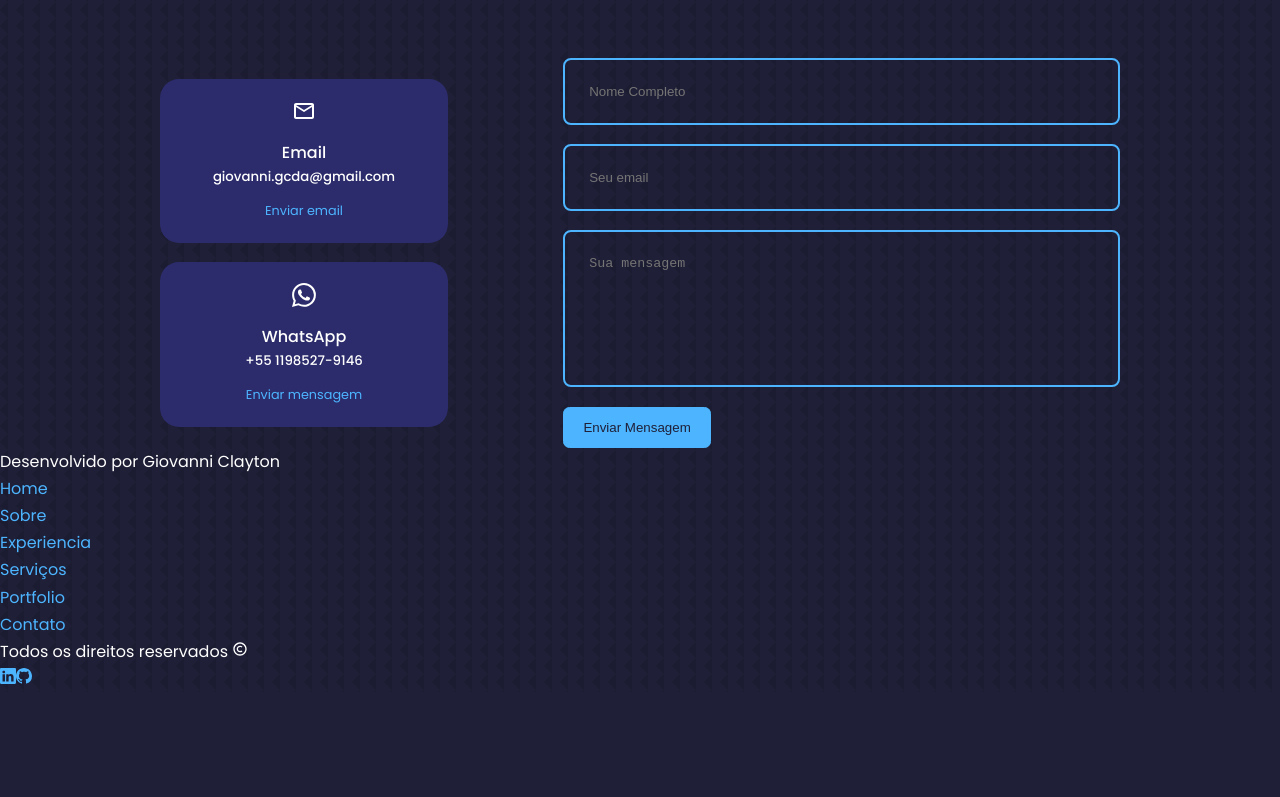
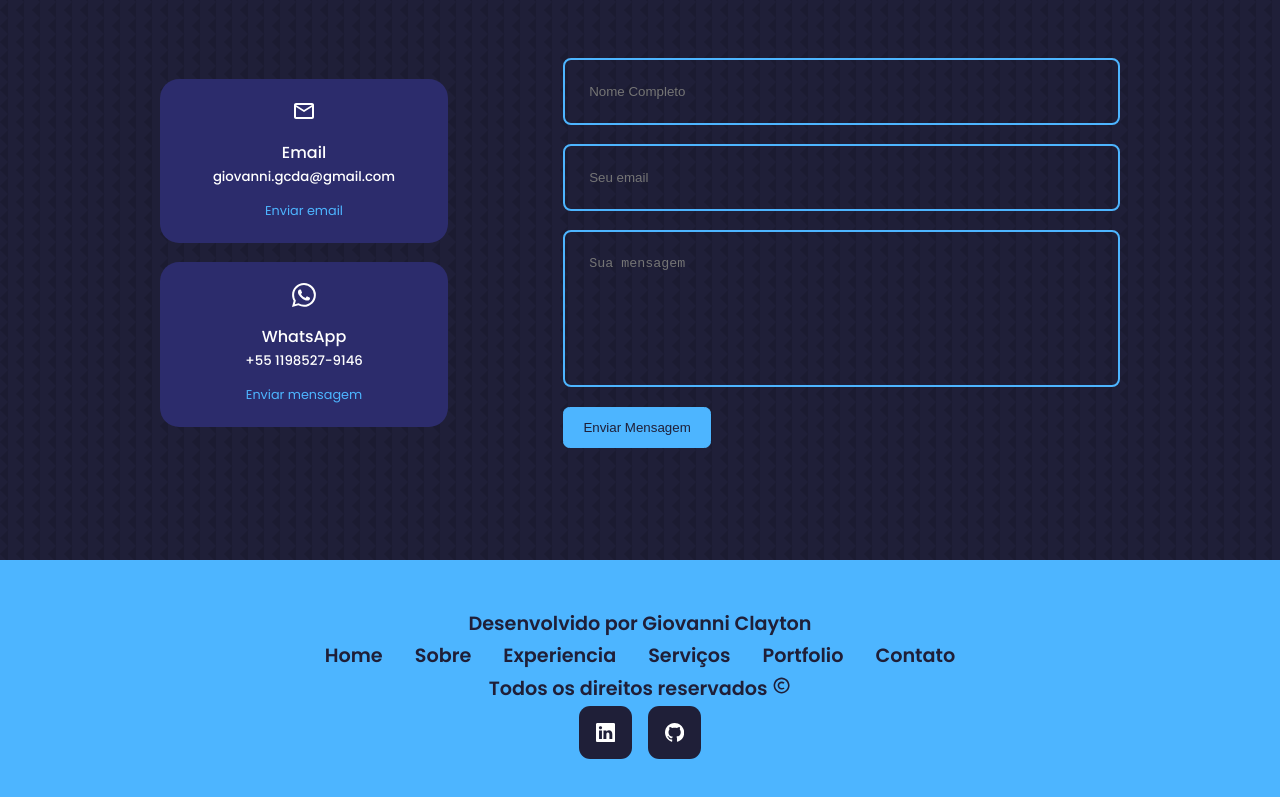
Before and after one commit to Gclayton0207/portfolio-2.0, a React (Create React App) app: page / in a window 1280 px wide. Shown: the part 4126-4923 px from the top of the page. Before the commit the page ends 4818 px from the top, so only its background shows below. Built offline with nearby package versions, Linux system fonts and the light colour scheme.

Commit message:
style: Estilizando Footer

```diff
--- a/src/components/footer/footer.css
+++ b/src/components/footer/footer.css
@@ -0,0 +1,50 @@
+footer {
+  background: var(--color-primary);
+  padding: 3rem 0;
+  text-align: center;
+  margin-top: 7rem;
+}
+
+footer a,
+footer p {
+  color: var(--color-bg);
+  font-weight: bold;
+  font-size: 1.2rem;
+}
+.links {
+  display: flex;
+  flex-wrap: wrap;
+  justify-content: center;
+  gap: 2rem;
+  margin: 0 auto;
+}
+
+.footer__sociais {
+  display: flex;
+  justify-content: center;
+  gap: 1rem;
+  margin-bottom: 4rem;
+}
+.footer__sociais a {
+  background: var(--color-bg);
+  color: var(--color-white);
+  padding: 1rem;
+  border-radius: 0.7rem;
+  display: flex;
+  border: 1px solid transparent;
+}
+
+.footer__sociais:hover {
+  background: transparent;
+  color: var(--color-bg);
+  border-color: var(--color-bg);
+}
+
+/*=====================================RESPONSIVIDADE CELULAR=======================*/
+
+@media screen and (max-width: 600px) {
+  .links {
+    flex-direction: column;
+    gap: 1.5rem;
+  }
+}
```
